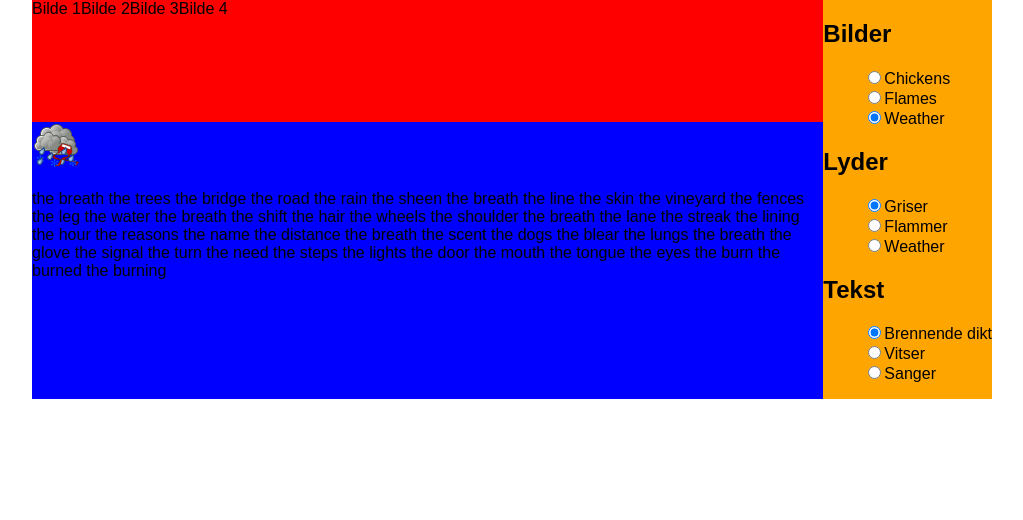
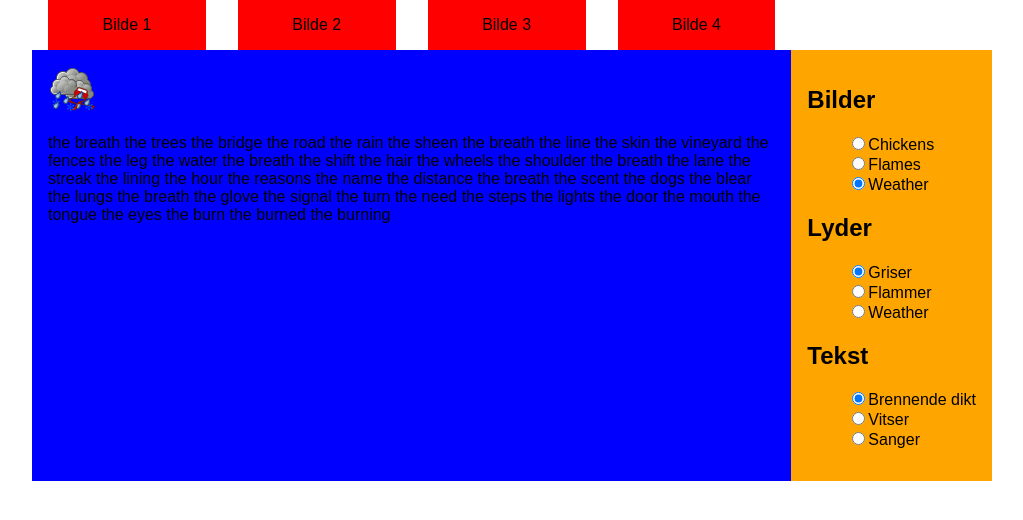
Before and after one commit to IT2810/it2810-webutvikling-h18-prosjekt-2-gruppe--45, a React (Create React App) app: page / in a window 1280 px wide. Shown: the top 520 px of the page, without its empty margins (128-1151 px from the left). Built offline with nearby package versions, Linux system fonts and the light colour scheme.

Commit message:
implementing basic grid

```diff
--- a/src/ArtDisplay/ArtDisplay.css
+++ b/src/ArtDisplay/ArtDisplay.css
@@ -1,4 +1,8 @@
 .art-display {
   background: blue;
+  /*
   grid-area: art-display;
+  */
+
+  padding: 1em;
 }
--- a/src/ArtPicker/ArtPicker.css
+++ b/src/ArtPicker/ArtPicker.css
@@ -1,5 +1,15 @@
 .art-picker {
+  display: flex;
+  /*
+  grid-area: art-picker;
+  */
+  max-height: 4em;
+}
+
+.art-picker > div {
   background: red;
-  grid-area: art-picker;
-  display: flex;
+  flex: 1;
+  margin: 0 1em 0 1em;
+  padding: 1em;
+  text-align: center;
 }
--- a/src/Gallery/Gallery.css
+++ b/src/Gallery/Gallery.css
@@ -1,15 +1,47 @@
 .gallery {
   display: grid;
+  /*
   grid-template-areas:
     "media-picker"
     "art-picker"
     "art-display";
+  */
 }
 
 @media (min-width: 800px) {
-  .gallery {
+  /*.gallery {
     grid-template-areas:
       "art-picker media-picker"
+      "art-display media-picker"
+      "art-display media-picker"
+      "art-display media-picker"
       "art-display media-picker";
   }
+  */
+
+  .gallery {
+    display: grid;
+    grid-template-columns: auto auto auto;
+  }
+
+  .media-picker {
+    grid-column-start: 5;
+    grid-column-end: 6;
+    grid-row-start: 2;
+    grid-row-end: 6;
+  }
+
+  .art-picker {
+    grid-column-start: 1;
+    grid-column-end: 5;
+    grid-row-start: 1;
+    grid-row-end: 2;
+  }
+
+  .art-display {
+    grid-column-start: 1;
+    grid-column-end: 5;
+    grid-row-start: 2;
+    grid-row-end: 6;
+  }
 }
--- a/src/MediaPicker/MediaPicker.css
+++ b/src/MediaPicker/MediaPicker.css
@@ -1,6 +1,9 @@
 .media-picker {
   background: orange;
+  /*
   grid-area: media-picker;
+  */
+  padding: 1em;
 }
 
 li {
```
